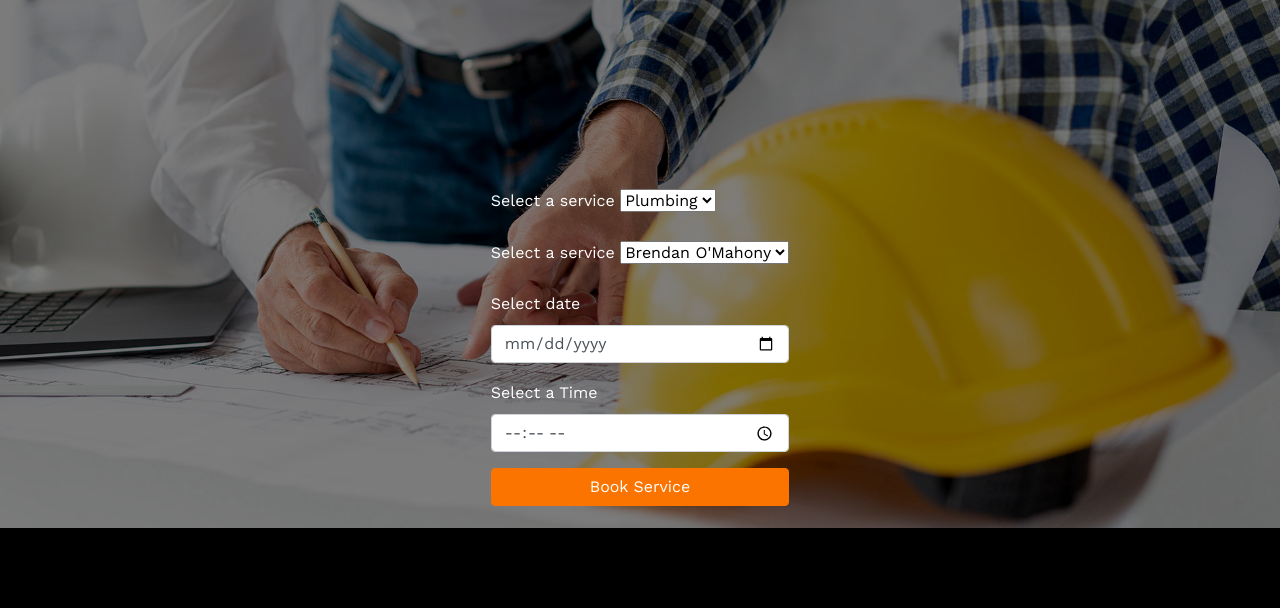
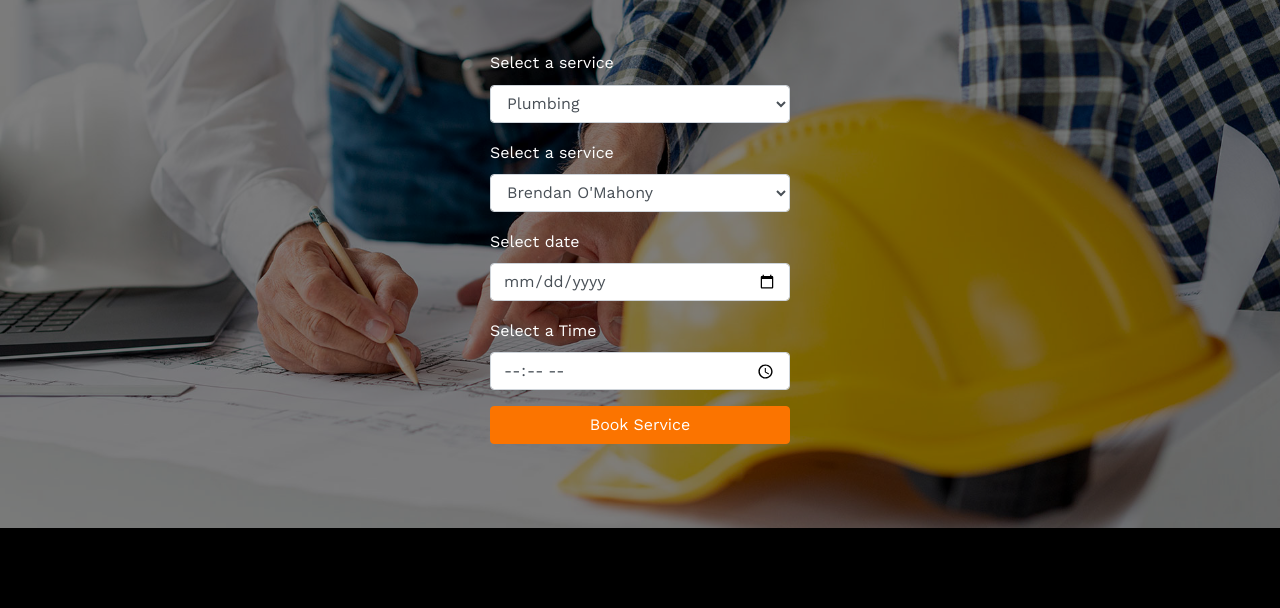
Before and after one commit to SaoirseReposar/FixForge, a website: page public/book_service.html in a window 1280 px wide. Shown: the part 192-800 px from the top of the page. Drawn offline with nearby package versions, Linux system fonts and the light colour scheme; files whose address does not match are found by name.

Commit message:
fix: nicer dropdowns

```diff
--- a/public/book_service.html
+++ b/public/book_service.html
@@ -83,7 +83,7 @@
     <div class="ftco-blocks-cover-1">
       <div class="ftco-cover-1 overlay innerpage" style="background-image: url('images/hero_2.jpg')">
         <div class="row align-items-center justify-content-center">
-          <div class="col-lg-6 text-center" style="padding-top: 80px; margin-bottom: -50px;">
+          <div class="col-lg-6 text-center" style="padding-top: 80px; margin-bottom: -150px;">
             <h1 id="page-title">Booking page</h1>
             <p id="page-description">Bla bla bla, just make the booking.</p>
           </div>
@@ -95,7 +95,7 @@
                     <!-- Service dropdown -->
                     <div class="mb-3">
                         <label for="service_select" class="color-white">Select a service</label>
-                        <select class="form-select" id="service_select">
+                        <select class="form-control" id="service_select">
                             <option value="plumbing">Plumbing</option>
                             <option value="electrical">Electrical</option>
                             <option value="painting">Painting</option>
@@ -105,7 +105,7 @@
                     <!-- Handyman dropdown -->
                     <div class="mb-3">
                         <label for="handyman_select" class="color-white">Select a service</label>
-                        <select class="form-select" id="handyman_select">
+                        <select class="form-control" id="handyman_select">
                             <option value="brendanomahony">Brendan O'Mahony</option>
                             <option value="conordwyer">Conor Dwyer</option>
                         </select>
--- a/public/css/style.css
+++ b/public/css/style.css
@@ -1846,3 +1846,9 @@ form .btn {
     .form button{
       margin-top: 20px;
     }
+
+    .booking-container {
+      max-width: 300px;
+      width: 100%;
+      margin: auto;
+    }
```
